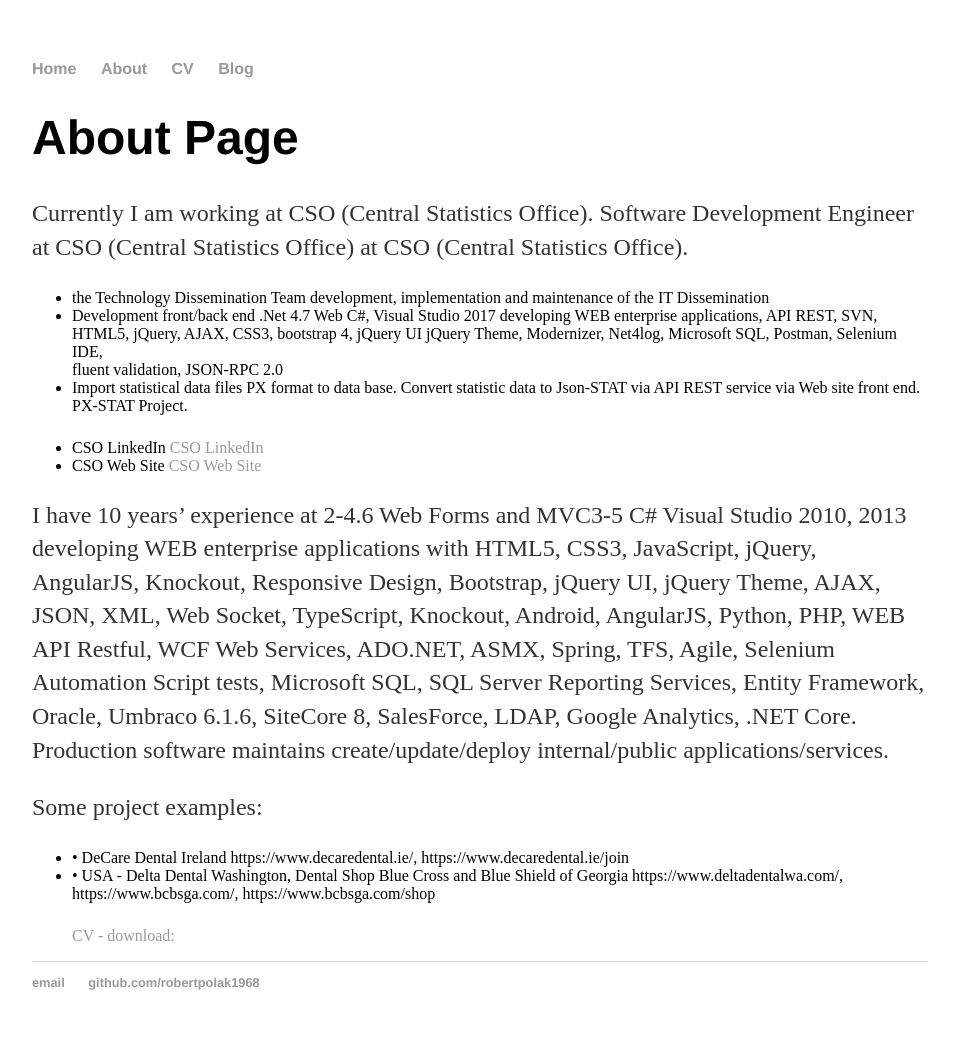
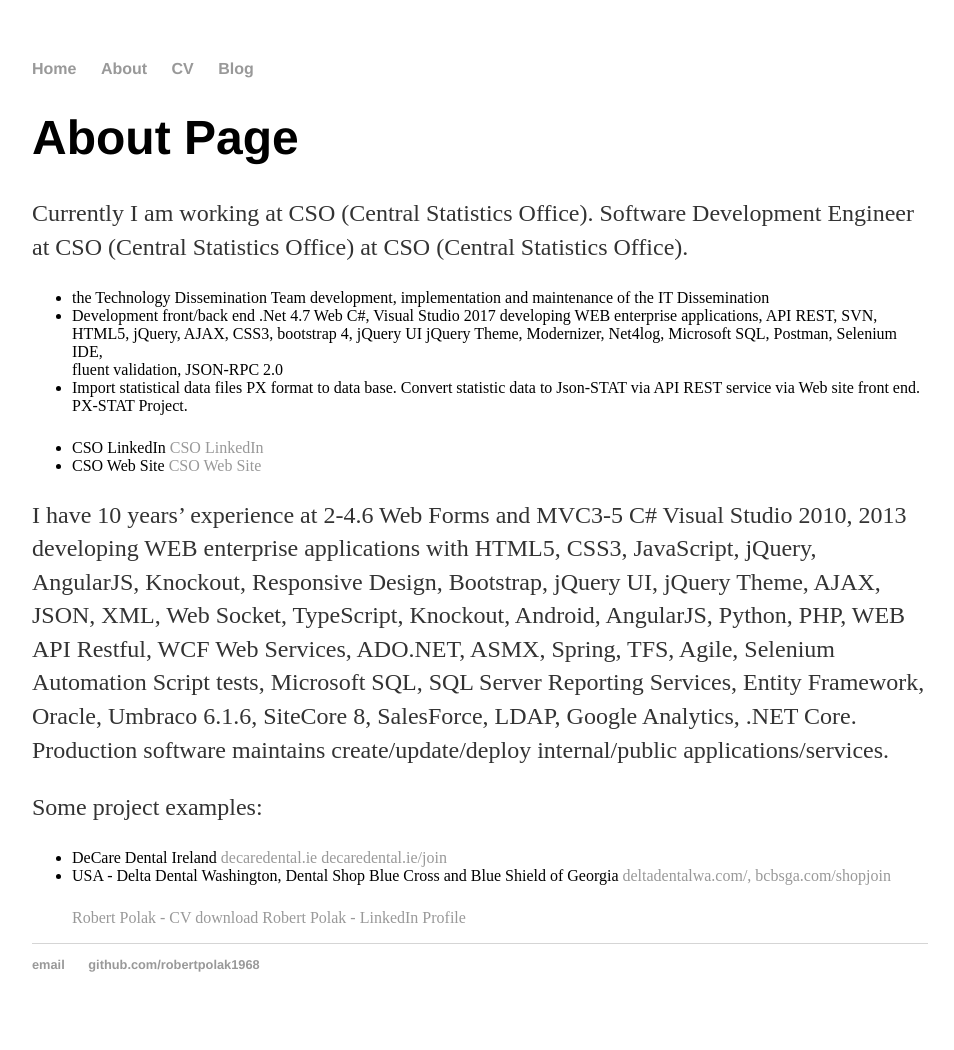
Before and after one commit to robertpolak1968/robertpolak1968.github.io, a Jekyll site: the page built from about.html, in a window 1280 px wide. Shown: the whole page, without its empty margins (160-1114 px from the left). Built offline with Jekyll 4.4.1, drawn with Linux system fonts in a browser that asks for light colours.

Commit message:
Update about.html

```diff
--- a/about.html
+++ b/about.html
@@ -29,13 +29,16 @@
         Some project examples:
         <ul>
             <li>
-                • DeCare Dental Ireland
-                https://www.decaredental.ie/, https://www.decaredental.ie/join
+                DeCare Dental Ireland
+                <a href="https://www.decaredental.ie/">decaredental.ie</a>
+                <a href="https://www.decaredental.ie/join">decaredental.ie/join</a>
             </li>
             <li>
-                • USA - Delta Dental Washington, Dental Shop Blue Cross and Blue Shield of Georgia
-                https://www.deltadentalwa.com/, https://www.bcbsga.com/, https://www.bcbsga.com/shop
+                USA - Delta Dental Washington, Dental Shop Blue Cross and Blue Shield of Georgia
+                <a href="https://www.deltadentalwa.com/,">deltadentalwa.com/,</a>
+                <a href="https://www.bcbsga.com/shop">bcbsga.com/shopjoin</a>
             </li>
     </p>
-    <a href="https://app.box.com/s/0q7tsu2muapkcxnhlccct7vx4uxq3vrt">CV - download:</a>
+    <a href="https://app.box.com/s/0q7tsu2muapkcxnhlccct7vx4uxq3vrt">Robert Polak - CV download</a>
+    <a href="https://www.linkedin.com/in/robertpolak1968/">Robert Polak - LinkedIn Profile</a>
 </div><!-- /.blurb -->
```
